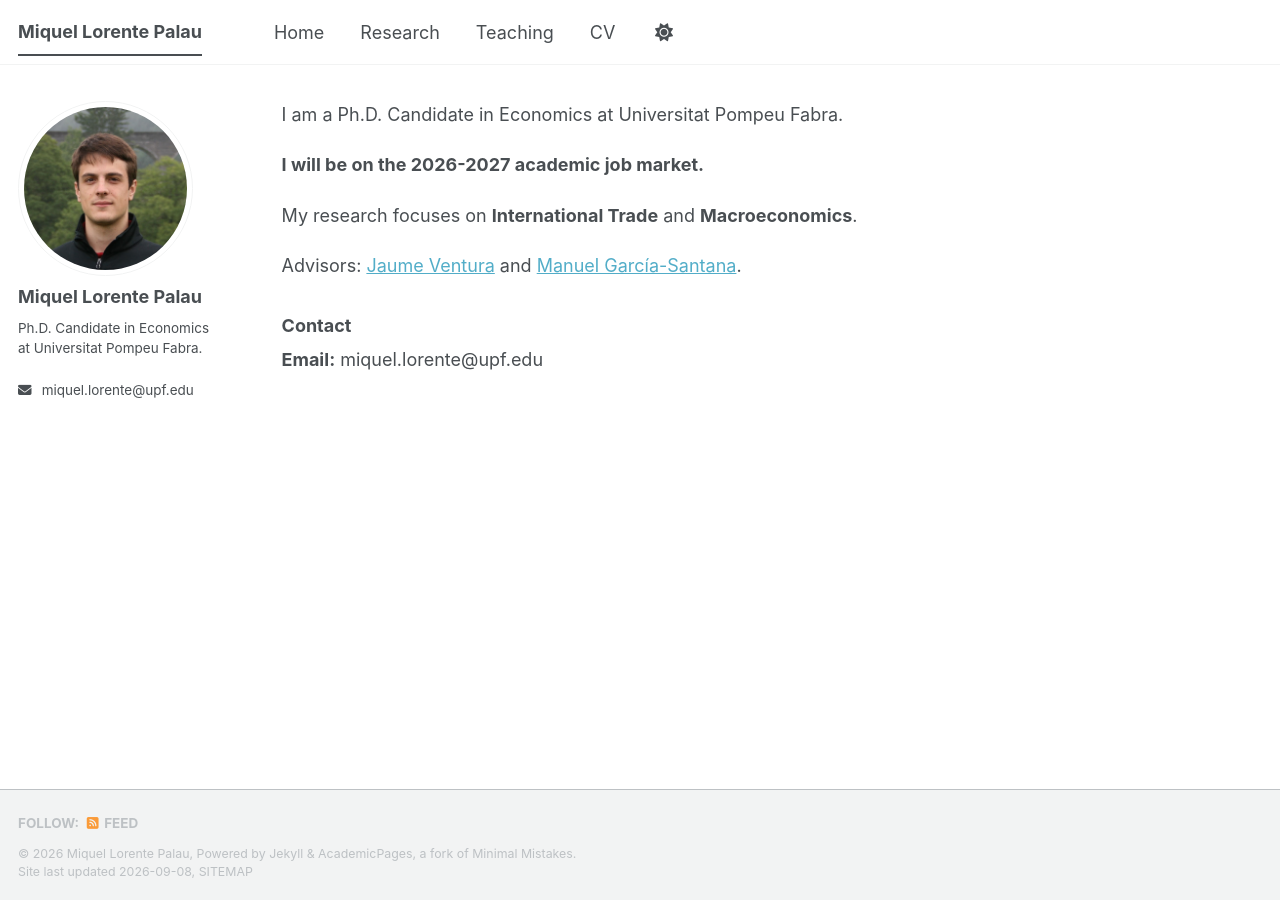
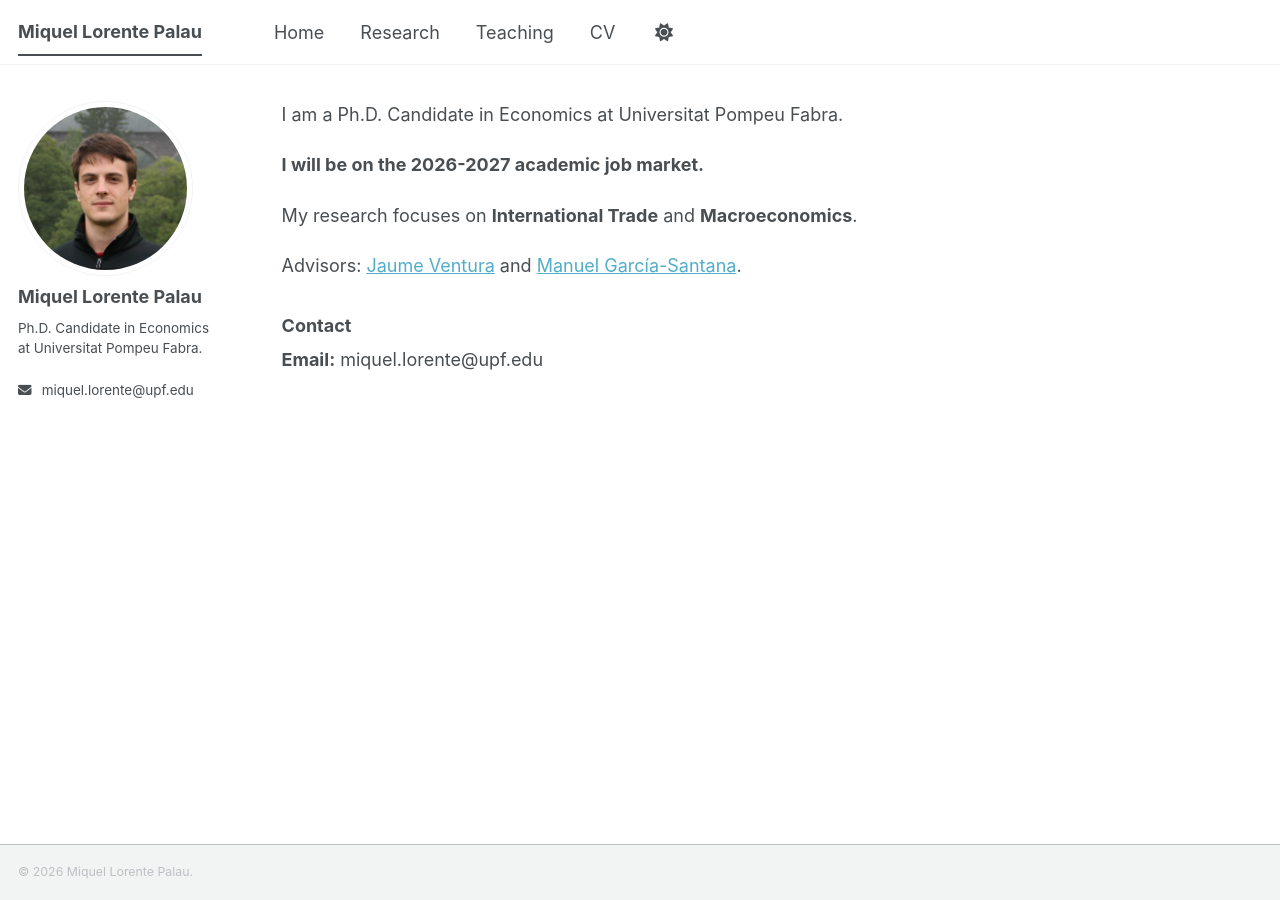
Before and after one commit to miquel-lorente/miquel-lorente.github.io, a Jekyll site: the page built from _pages/about.md, in a window 1280 px wide. Built offline with Jekyll 4.4.1, drawn with Linux system fonts in a browser that asks for light colours; a style sheet for code colours, icons or effects is not loaded.

Commit message:
Simplify footer by removing social links
Removed social media links and updated copyright section.

```diff
--- a/_includes/footer.html
+++ b/_includes/footer.html
@@ -1,25 +1 @@
-{% include base_path %}
-
-{% if site.author.github or site.author.bitbucket or site.atom_feed.hide != true %}
-<div class="page__footer-follow">
-  <ul class="social-icons">
-    {% if site.data.ui-text[site.locale].follow_label %}
-      <li><strong>{{ site.data.ui-text[site.locale].follow_label }}</strong></li>
-    {% endif %}
-    {% if site.author.github %}
-      <li><a href="https://github.com/{{ site.author.github }}"><i class="fab fa-github" aria-hidden="true"></i> GitHub</a></li>
-    {% endif %}
-    {% if site.author.bitbucket %}
-      <li><a href="https://bitbucket.org/{{ site.author.bitbucket }}"><i class="fab fa-bitbucket" aria-hidden="true"></i> Bitbucket</a></li>
-    {% endif %}
-    {% if site.atom_feed.hide != true %}
-    <li><a href="{% if site.atom_feed.path %}{{ site.atom_feed.path }}{% else %}{{ base_path }}/feed.xml{% endif %}"><i class="fa fa-fw fa-rss-square" aria-hidden="true"></i> {{ site.data.ui-text[site.locale].feed_label | default: "Feed" }}</a></li>
-    {% endif %}
-  </ul>
-</div>
-{% endif %}
-
-<div class="page__footer-copyright">
-  &copy; {{ site.time | date: '%Y' }} {{ site.name | default: site.title }}, {{ site.data.ui-text[site.locale].powered_by | default: "Powered by" }} <a href="https://jekyllrb.com" rel="nofollow">Jekyll</a> &amp; <a href="https://github.com/academicpages/academicpages.github.io">AcademicPages</a>, a fork of <a href="https://mademistakes.com/work/minimal-mistakes-jekyll-theme/" rel="nofollow">Minimal Mistakes</a>.<br />
-  Site last updated {{ "now" | date: '%Y-%m-%d' }}, <a href="/sitemap/" style="text-transform: uppercase;">{{ site.data.ui-text[site.locale].site_map | default: "Sitemap" }}</a>
-</div>
+<div class="page__footer-copyright">&copy; {{ site.time | date: '%Y' }} {{ site.name | default: site.title }}.</div>
```
